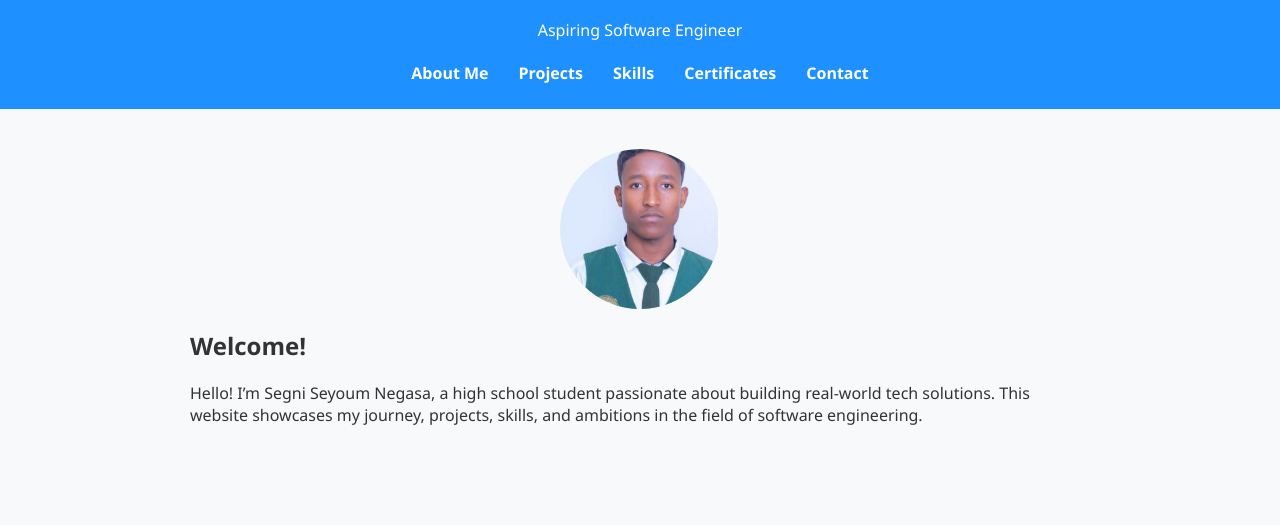
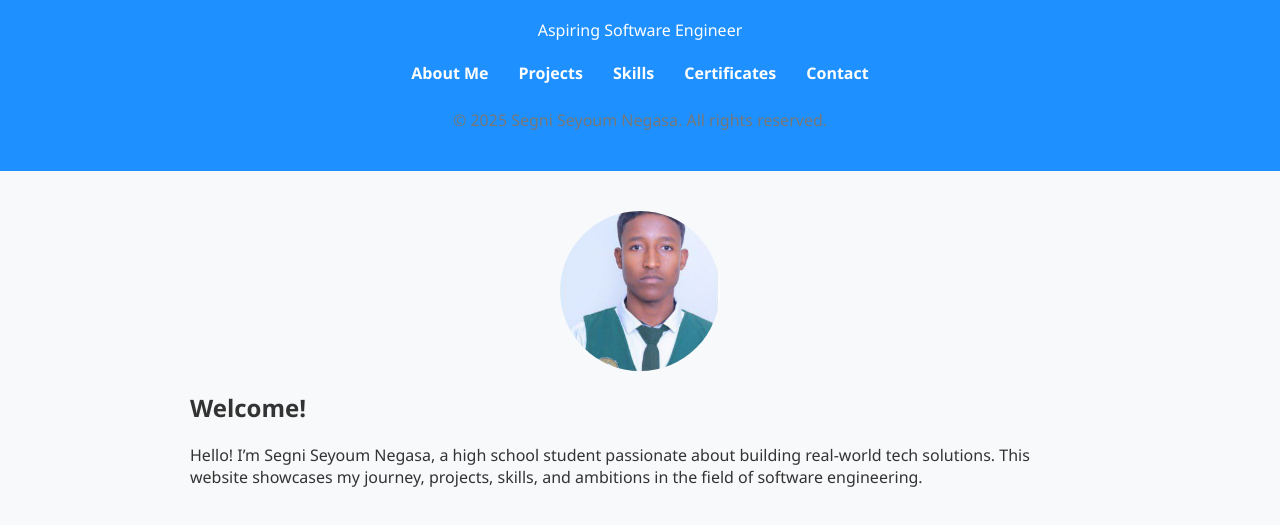
Before and after one commit to SegniNegasa123/SegniNegasa123.github.io, a plain HTML site: page index.html in a window 1280 px wide. Shown: the part 87-612 px from the top of the page. Drawn offline with Linux system fonts and the light colour scheme.

Commit message:
added text

```diff
--- a/index.html
+++ b/index.html
@@ -20,7 +20,10 @@
                                                                     <li><a href="contact.html">Contact</a></li>
                                                                           </ul>
                                                                               </nav>
-                                                                                </header>
+                                                                                <footer style="text-align:center; padding:20px; color:#777;">
+  &copy; 2025 Segni Seyoum Negasa. All rights reserved.
+</footer>
+</header>
                                                                                   <main class="home">
                                                                                       <img src="Profile.jpg" alt="Segni Negasa" class="profile-photo" />
                                                                                           <h2>Welcome!</h2>
```
